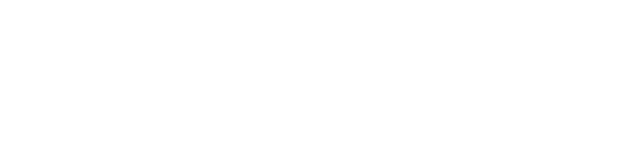
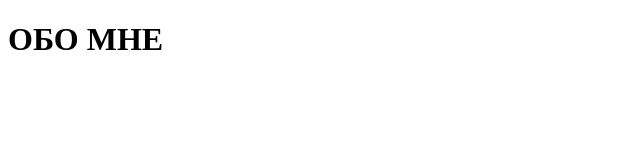
Before and after one commit to zavodtsvetov/git-test-4, a plain HTML site: page index.html in a window 1280 px wide. Shown: the whole page, without its empty margins (0-640 px from the left). Drawn offline with Linux system fonts and the light colour scheme.

Commit message:
added branch for coding ABOUT PAGE

```diff
--- a/index.html
+++ b/index.html
@@ -8,7 +8,9 @@
 </head>
 
 <body>
-
+    <h1>
+        ОБО МНЕ
+    </h1>
 </body>
 
 </html>
--- a/index.js
+++ b/index.js
@@ -1 +1,3 @@
 const fig = 'ma'
+
+console.log('Теперь мы добавим это сюда, находимся мы в фичере эбаут')
```
